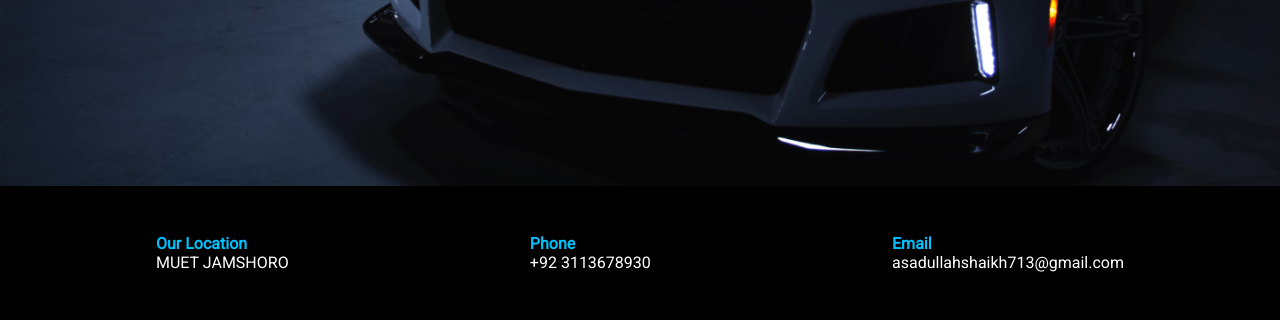
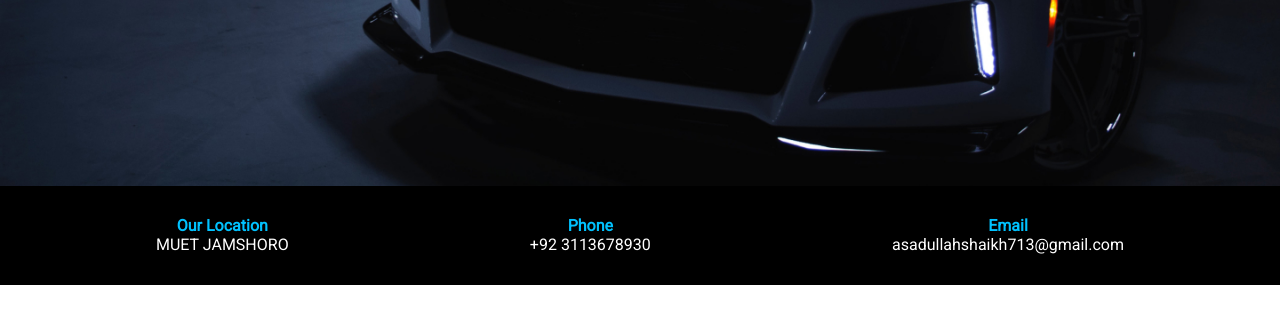
Before and after one commit to AsadUllahShaikh123/AutomotiveCar, a plain HTML site: page index.html in a window 1280 px wide. Shown: the part 514-834 px from the top of the page. After the commit the page ends 800 px from the top, so only its background shows below. Drawn offline with Linux system fonts and the light colour scheme.

Commit message:
do some changes

```diff
--- a/style.css
+++ b/style.css
@@ -19,16 +19,16 @@ header{
 
 /* best way to center the navbar elements */
 
-nav {
-  display: flex;
-  justify-content: space-between;
-  align-items: center;
-}
 .container{
   padding: 1rem;
   width: 100%;
   margin: 0 auto;
   max-width: 1000px;
+}
+nav {
+  display: flex;
+  justify-content: space-between;
+  align-items: center;
 }
 
 /* if we give padding direct to the li then it will disturb the space btwn logo and ul */
@@ -71,10 +71,11 @@ nav ul{
 }
 
 footer {
-  min-height: 100px;
+  /* height: 100px; */
   background-color: black;
   color: white;
-  padding: 2rem;
+  padding: 0.9rem;
+  text-align: center;
 }
 footer ul
 {
```
